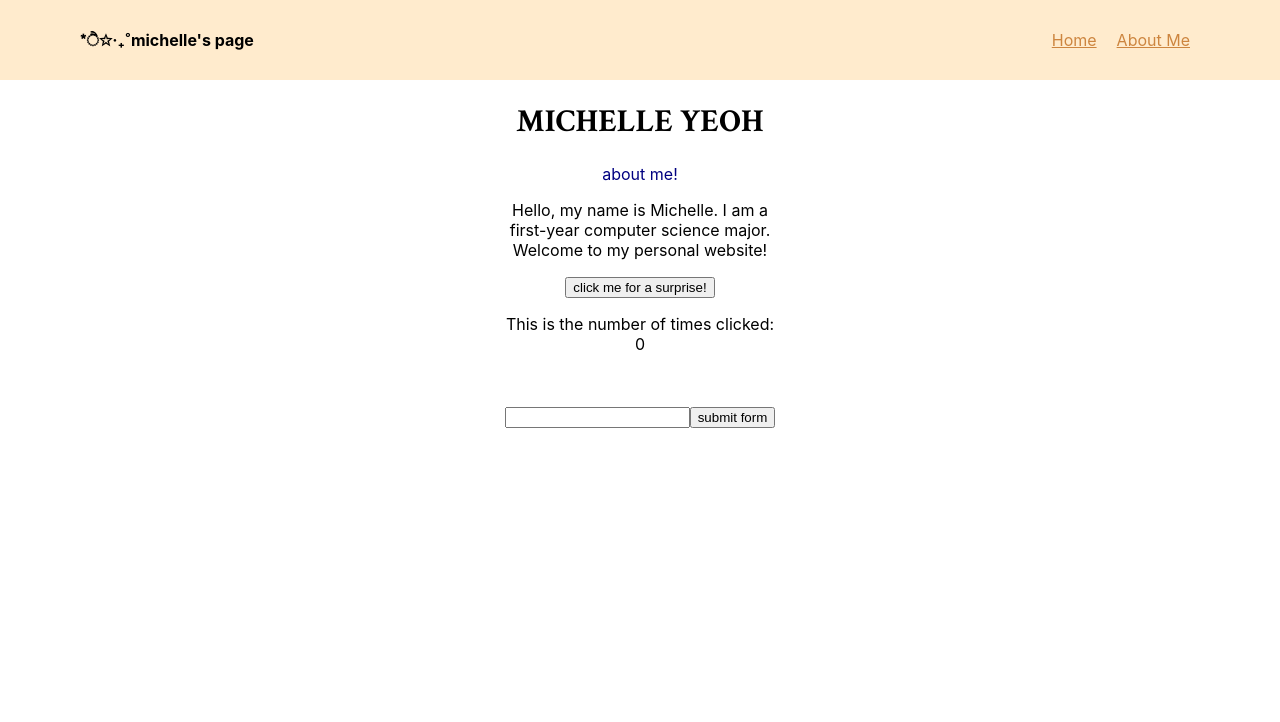
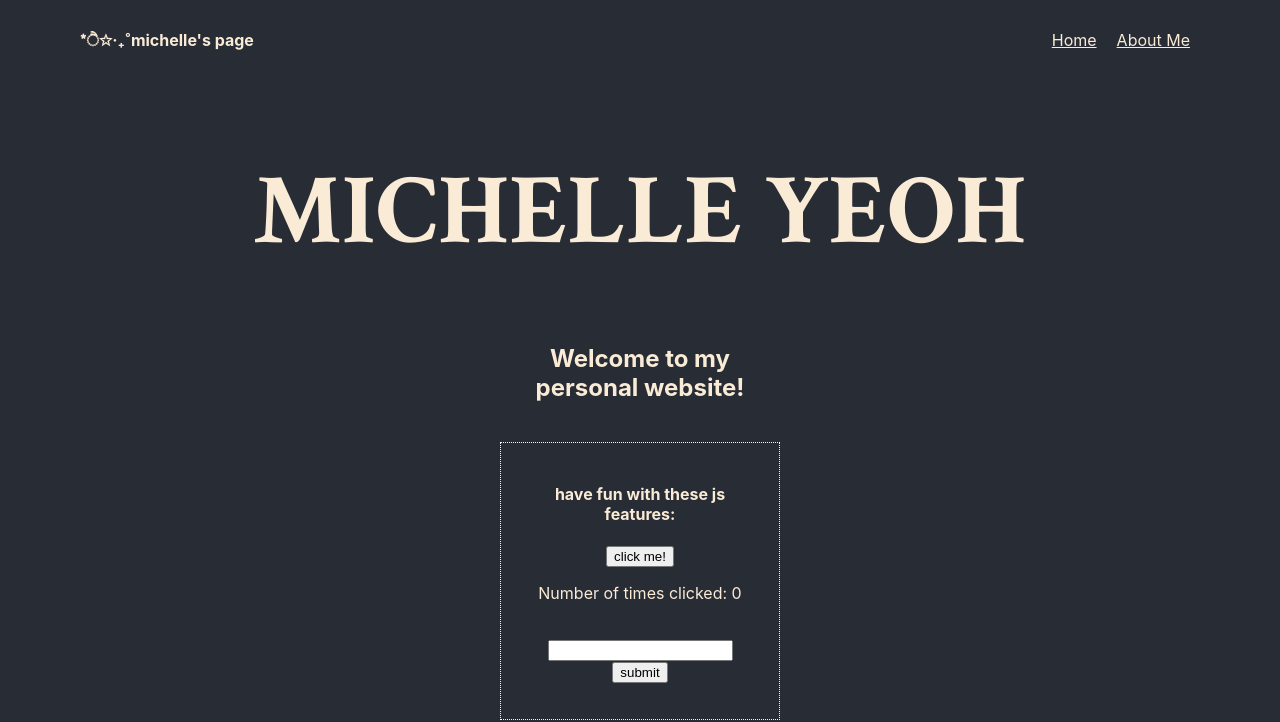
Before and after one commit to michelleyeoh/myproject, a React (Create React App) app: page / in a window 1280 px wide. Shown: the top 722 px of the page. Built offline with nearby package versions, Linux system fonts and the light colour scheme.

Commit message:
redesign

```diff
--- a/src/App.css
+++ b/src/App.css
@@ -1,21 +1,32 @@
 @import url('https://fonts.googleapis.com/css2?family=Crimson+Text:ital,wght@0,400;0,600;0,700;1,400;1,600;1,700&display=swap');
-
 
 .font {
   font-family: "Crimson Text", serif;
+  font-size: 100px;
 }
 
 .red {
   color: red
 }
 
-.navy {
-  color: navy
+.App {
+  text-align: center;
+  /* background-color: #282c34; */
+  color: antiquewhite;
 }
 
-.App {
-  text-align: center;
+.border {
+  border-color: aliceblue;
+  border-style:dotted;
+  border-width: 1px;
+  padding: 20px;
 }
+
+body {
+  background-color: #282c34;
+}
+
+/* not being used */
 
 #cool { /*id*/
   color:aquamarine;
--- a/src/App.js
+++ b/src/App.js
@@ -12,7 +12,7 @@ function App() {
     <div className="App">
       <Header/>
       <Router>
-        <div>
+        <div >
           <Routes>
             <Route exact path ="/" Component={Home}/>
             <Route path ="/aboutme" Component={AboutMe}/>
--- a/src/components/aboutMe.js
+++ b/src/components/aboutMe.js
@@ -1,10 +1,28 @@
 import React from 'react';
+import {Link} from 'react-router-dom';
 
 export const AboutMe = () => {
     return (
         <div>
-            <h1>About Me!</h1>
-            <p>all about me!</p>
+            <h1>about me!</h1>
+            <br></br>
+            <p>Hello, my name is Michelle. I am a first-year computer science major.</p>
+            <br></br>
+            <h3>my socials:</h3>
+
+            <div>
+                <Link to="https://instagram.com/mwyeoh">
+                    <img src="https://www.edigitalagency.com.au/wp-content/uploads/new-Instagram-logo-white-glyph-900x900.png" alt="ig_logo" style={{height:25, paddingRight:15}}/>
+                </Link>
+
+                <Link to="https://linkedin.com/myeoh">
+                    <img src="https://www.freeiconspng.com/thumbs/linkedin-logo-png/displaying-19-gallery-images-for-linkedin-logo-png-25.png" alt="linkedin_logo" style={{height:25}}/>
+                </Link>
+            </div>
+
+
+
+
         </div>
     )
 }
--- a/src/components/header.js
+++ b/src/components/header.js
@@ -7,8 +7,8 @@ export const Header = () => {
         <header>
             <h4>*ੈ✩‧₊˚michelle's page</h4>
             <nav>
-                <a href="/#">Home</a>
-                <a href="/#">About Me</a>
+                <a href="/">Home</a>
+                <a href="/aboutMe">About Me</a>
             </nav>
         </header>
     )
--- a/src/components/home.js
+++ b/src/components/home.js
@@ -22,17 +22,19 @@ export const Home = () => {
         <div>
             <h1 className='font'>MICHELLE YEOH</h1>
             <div style={{paddingRight: '500px', paddingLeft: '500px'}}>
-                <p className='navy'>about me!</p>
-                <p>Hello, my name is Michelle. I am a first-year computer science major. Welcome to my personal website!</p>
-                <button onClick={handleClick}>click me for a surprise!</button>
-                <p>This is the number of times clicked: {clicked}</p>
+                <h2>Welcome to my personal website!</h2>
                 <br></br>
+                <div className='border'>
+                    <h4>have fun with these js features:</h4>
+                    <button onClick={handleClick}>click me!</button>
+                    <p>Number of times clicked: {clicked}</p>
+                    <br></br>
 
-                <p>{inputBox}</p>
-                <input value={inputBox} onChange={handleTyping}/>
-                <button onClick={displayParagraph}>submit form</button>
+                    <input value={inputBox} onChange={handleTyping}/>
+                    <button onClick={displayParagraph}>submit</button>
+                    <p>{inputBox}</p>
+                </div>
             </div>
-
         </div>
     )
 }
--- a/src/styles/header.css
+++ b/src/styles/header.css
@@ -4,13 +4,13 @@ header {
     align-items: center;
     justify-content: space-between;
     height: 80px;
-    background: blanchedalmond;
+    /* background: #282c34; */
 }
 nav a{
     margin: 0 10px;
-    color: peru;
+    color: antiquewhite;
 }
 
 nav a:hover {
-    color: orange;
+    color: rgb(195, 178, 156);
 }
```
